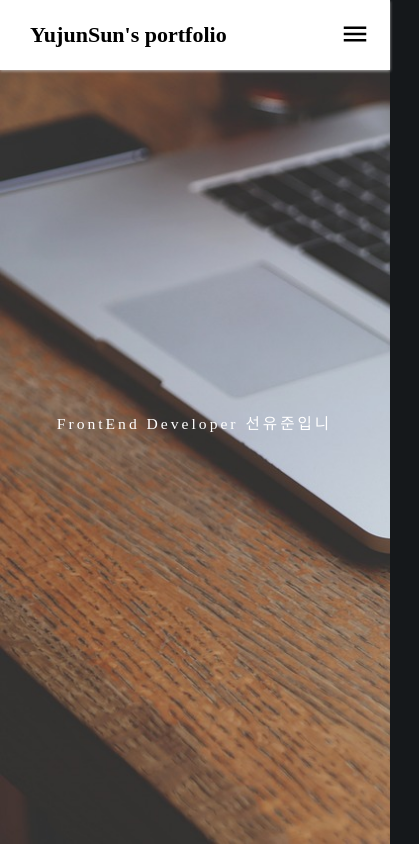
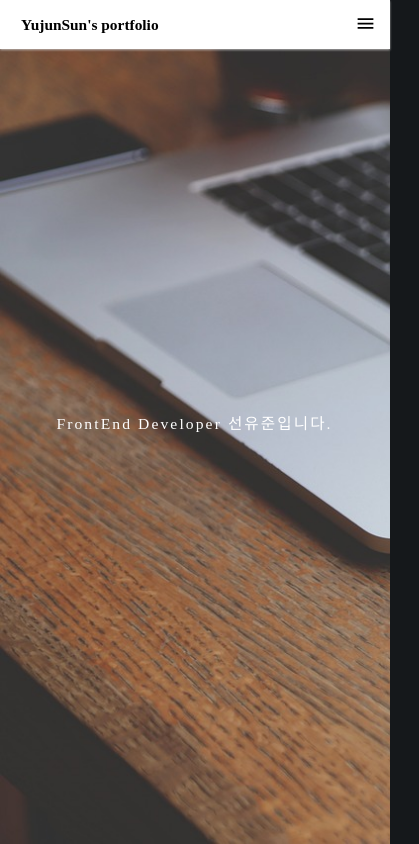
Before and after one commit to YujunSun0/YujunSun0.github.io, a React (Create React App) app in the folder yujunsun-portfolio/: page /#0 in a window 390 px wide. Shown: the top 844 px of the page, 419 px wide, since content can reach past the window. Built offline with nearby package versions, Linux system fonts and the light colour scheme; a web font is replaced by a local one.

Commit message:
feat : 반응형 작업

```diff
--- a/yujunsun-portfolio/public/index.html
+++ b/yujunsun-portfolio/public/index.html
@@ -16,7 +16,7 @@
       maximum-scale="1"
       minimum-scale="1"
     />
-    <meta name="viewport" content="user-scalable=no" />
+    <!-- <meta name="viewport" content="user-scalable=no" /> -->
     <meta name="theme-color" content="#000000" />
     <meta
       name="description"
--- a/yujunsun-portfolio/src/components/about/About.tsx
+++ b/yujunsun-portfolio/src/components/about/About.tsx
@@ -165,4 +165,8 @@ const InfoWrapper = styled.ul`
     grid-template-columns: repeat(2, 1fr);
     column-gap: 0;
   }
+
+  @media (max-width: 576px) {
+    grid-template-columns: repeat(1, 1fr);
+  }
 `;
--- a/yujunsun-portfolio/src/components/common/Header.tsx
+++ b/yujunsun-portfolio/src/components/common/Header.tsx
@@ -16,7 +16,8 @@ const Header = () => {
   // 커스텀 스크롤 함수 (header의 높이가 70이여서 이를 제외한 만큼 스크롤)
   const scrollWithOffset = (el: HTMLElement) => {
     const yCoordinate = el.getBoundingClientRect().top + window.pageYOffset;
-    const yOffset = -70;
+    const width = window.innerWidth;
+    const yOffset = width > 905 ? -70 : width > 576 ? -56 : -49;
     window.scrollTo({ top: yCoordinate + yOffset, behavior: "smooth" });
     setMenuOpen(false);
   };
--- a/yujunsun-portfolio/src/components/stack/StackLists.tsx
+++ b/yujunsun-portfolio/src/components/stack/StackLists.tsx
@@ -38,6 +38,9 @@ export default StackLists;
 
 const Stacks = styled.section`
   width: 100%;
+  @media (max-width: 576px) {
+    width: 94%;
+  }
 `;
 
 const SubTitle = styled.div`
@@ -90,7 +93,7 @@ const StackUl = styled.ul`
     grid-template-columns: 1fr 1fr;
   }
 
-  @media (max-width: 620px) {
+  @media (max-width: 576px) {
     grid-template-columns: 1fr;
     gap: 0;
   }
@@ -179,7 +182,7 @@ const StackList = styled.li`
     box-sizing: border-box;
   }
 
-  @media (max-width: 620px) {
+  @media (max-width: 576px) {
     max-width: 556px;
   }
 `;
--- a/yujunsun-portfolio/src/styles/GlobalStyle.ts
+++ b/yujunsun-portfolio/src/styles/GlobalStyle.ts
@@ -8,19 +8,24 @@ const GlobalStyle = createGlobalStyle`
 	:root {
 		--font-NotoSansKR: "NotoSansKR";
 		--font-JalnanGothic: "JalnanGothic";
+
+		--bs-breakpoint-xs: 0;
+		--bs-breakpoint-sm: 576px;
+		--bs-breakpoint-md: 768px;
+		--bs-breakpoint-lg: 905px;
 	}
 
 	*::-webkit-scrollbar {
 		display: none;
 	}
 
-	html {
+	html, body {
 		font-size: 62.5%;
 		scroll-behavior: smooth;
 	}
 
 	body {
-		font-size: 1.6rem;
+		/* font-size: 1.6rem; */
 		overflow: scroll;
 		-ms-overflow-style: none;
 		background-color: rgb(21, 24, 27);
@@ -37,6 +42,24 @@ const GlobalStyle = createGlobalStyle`
 		color: inherit;
 	}
 
+	@media (max-width: 905px){
+		html {
+			font-size: 9px;
+		}
+	}
+
+	@media (max-width: 768px){
+		html {
+			font-size: 8px;
+		}
+	}
+
+	@media (max-width: 576px){
+		html {
+			font-size: 7px;
+		}
+	}
+
 `;
 
 export default GlobalStyle;
```
